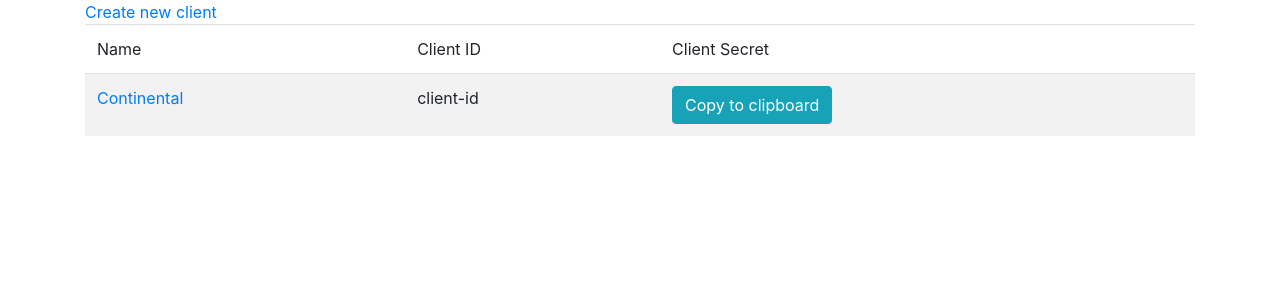
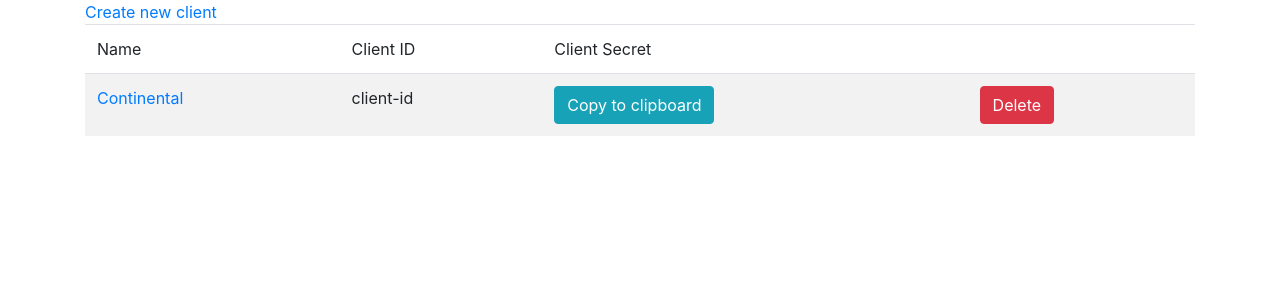
Before and after one commit to NinhDinh/app, a Flask app: page /developer/ in a window 1280 px wide. Shown: the part 56-356 px from the top of the page. Run offline with Flask 2, Linux system fonts and the light colour scheme; a user stored in the database is signed in; data comes from the database, SQL or seed files in the repository; some libraries are stand-ins or nearby versions.

Commit message:
add delete client

```diff
--- a/app/developer/views/index.py
+++ b/app/developer/views/index.py
@@ -1,13 +1,28 @@
 """List of clients"""
-from flask import render_template
+from flask import render_template, request, flash
 from flask_login import current_user, login_required
 
 from app.developer.base import developer_bp
+from app.extensions import db
 from app.models import Client
 
 
-@developer_bp.route("/")
+@developer_bp.route("/", methods=["GET", "POST"])
 @login_required
 def index():
+    # delete client
+    if request.method == "POST":
+        client_id = int(request.form.get("client-id"))
+        client = Client.get(client_id)
+
+        if client.user_id != current_user.id:
+            flash("You cannot remove this client", "warning")
+        else:
+            client_name = client.name
+            client.delete()
+            db.session.commit()
+            flash(f"Client {client_name} has been deleted successfully", "success")
+
     clients = Client.filter_by(user_id=current_user.id).all()
+
     return render_template("developer/index.html", clients=clients)
--- a/templates/developer/index.html
+++ b/templates/developer/index.html
@@ -10,12 +10,14 @@
 
 {% block content %}
     <a href="{{ url_for('developer.new_client') }}">Create new client</a>
+
     <table class="table table-striped">
         <thead class="thead-light">
         <tr>
             <td>Name</td>
             <td>Client ID</td>
             <td>Client Secret</td>
+            <td></td>
         </tr>
         </thead>
         <tbody>
@@ -32,6 +34,16 @@
                             data-clipboard-text="{{ client.client_secret }}">
                         Copy to clipboard
                     </button>
+                </td>
+                <td>
+                    <form method="post"
+                          onsubmit="return confirm('Please make sure no user is using this client. This operation is not reversible');">
+                        <input type="hidden" name="form-name" value="delete-client">
+                        <input type="hidden" name="client-id" value="{{ client.id }}">
+                        <button type="submit" class="btn btn-danger">
+                            Delete
+                        </button>
+                    </form>
                 </td>
             </tr>
         {% endfor %}
```
